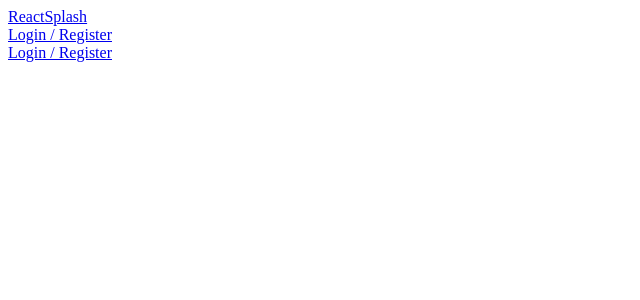
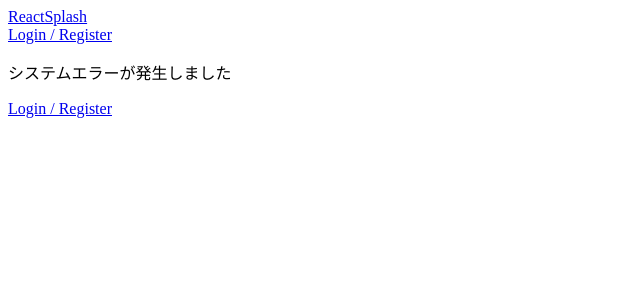
Before and after one commit to KEY60228/ReactSplash, a React app in the folder src/front/: page /500 in a window 1280 px wide. Shown: the top 300 px of the page, without its empty margins (0-640 px from the left). Built offline with nearby package versions, Linux system fonts and the light colour scheme; no server answers.

Commit message:
add SystemError component, route and definitions

```diff
--- a/src/front/src/App.tsx
+++ b/src/front/src/App.tsx
@@ -10,6 +10,7 @@ import Footer from './components/Footer'
 import { asyncCurrentUser } from './stores/auth'
 import GuestRoute from './routes/GuestRoute'
 import PrivateRoute from './routes/PrivateRoute'
+import SystemError from './components/errors/SystemError'
 
 const App = () => {
   const dispatch = useDispatch()
@@ -29,6 +30,7 @@ const App = () => {
         <Switch>
           <Route path="/" exact children={<PhotoList />} />
           <GuestRoute path="/login" children={<Login />} />
+          <Route path="/500" children={<SystemError />}/>
         </Switch>
         <Footer />
       </BrowserRouter>
--- /dev/null
+++ b/src/front/src/components/errors/SystemError.tsx
@@ -0,0 +1,12 @@
+import React from 'react'
+import ReactDOM from 'react-dom'
+
+const SystemError = () => {
+  return (
+    <>
+      <p>システムエラーが発生しました</p>
+    </>
+  )
+}
+
+export default SystemError
--- a/src/front/src/util.ts
+++ b/src/front/src/util.ts
@@ -19,3 +19,10 @@ export const getCookieValue = (searchKey: String): String => {
 
   return val
 }
+
+/**
+ * レスポンスコードの定義
+ */
+export const OK = 200
+export const CREATED = 201
+export const INTERNAL_SERVER_ERROR = 500
```
